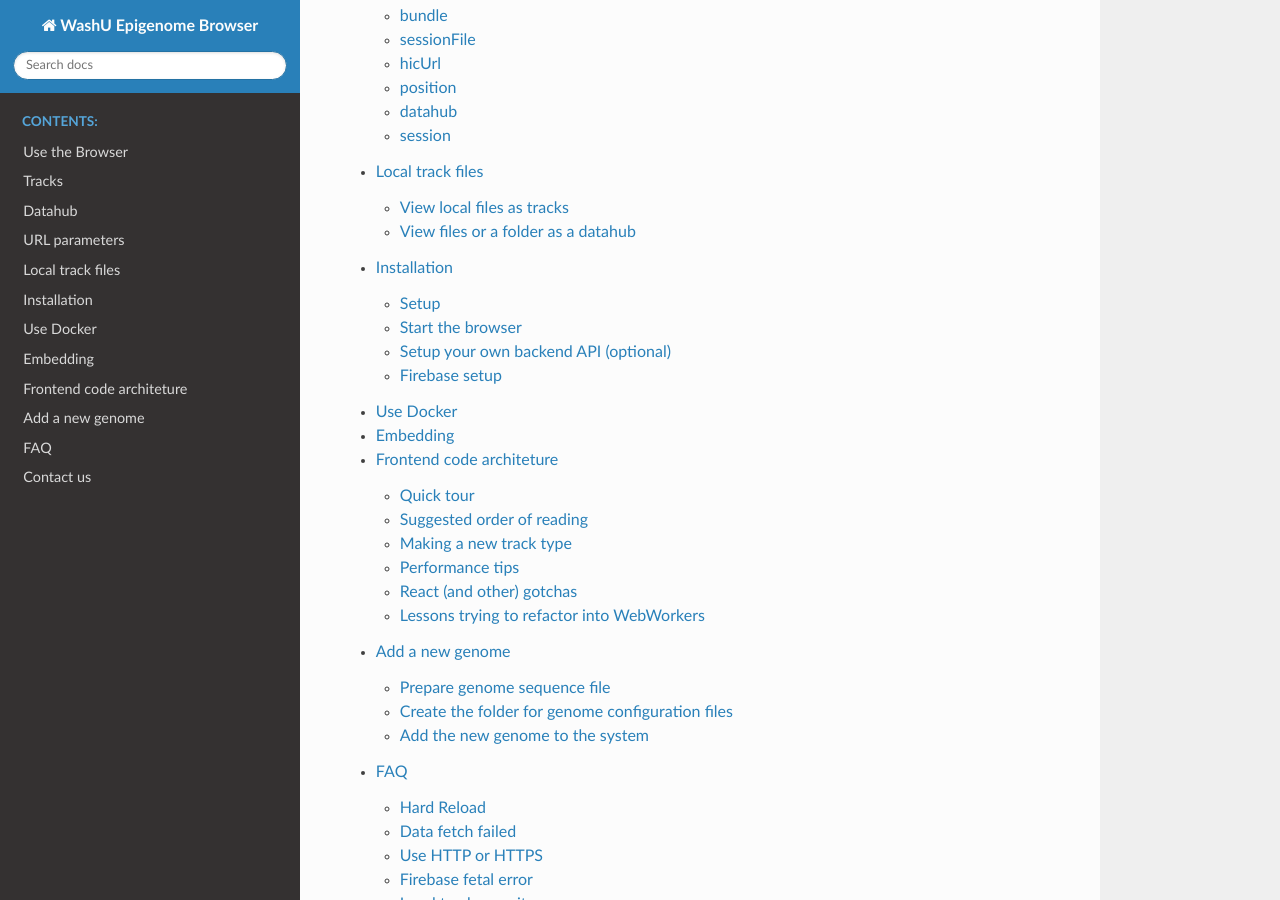
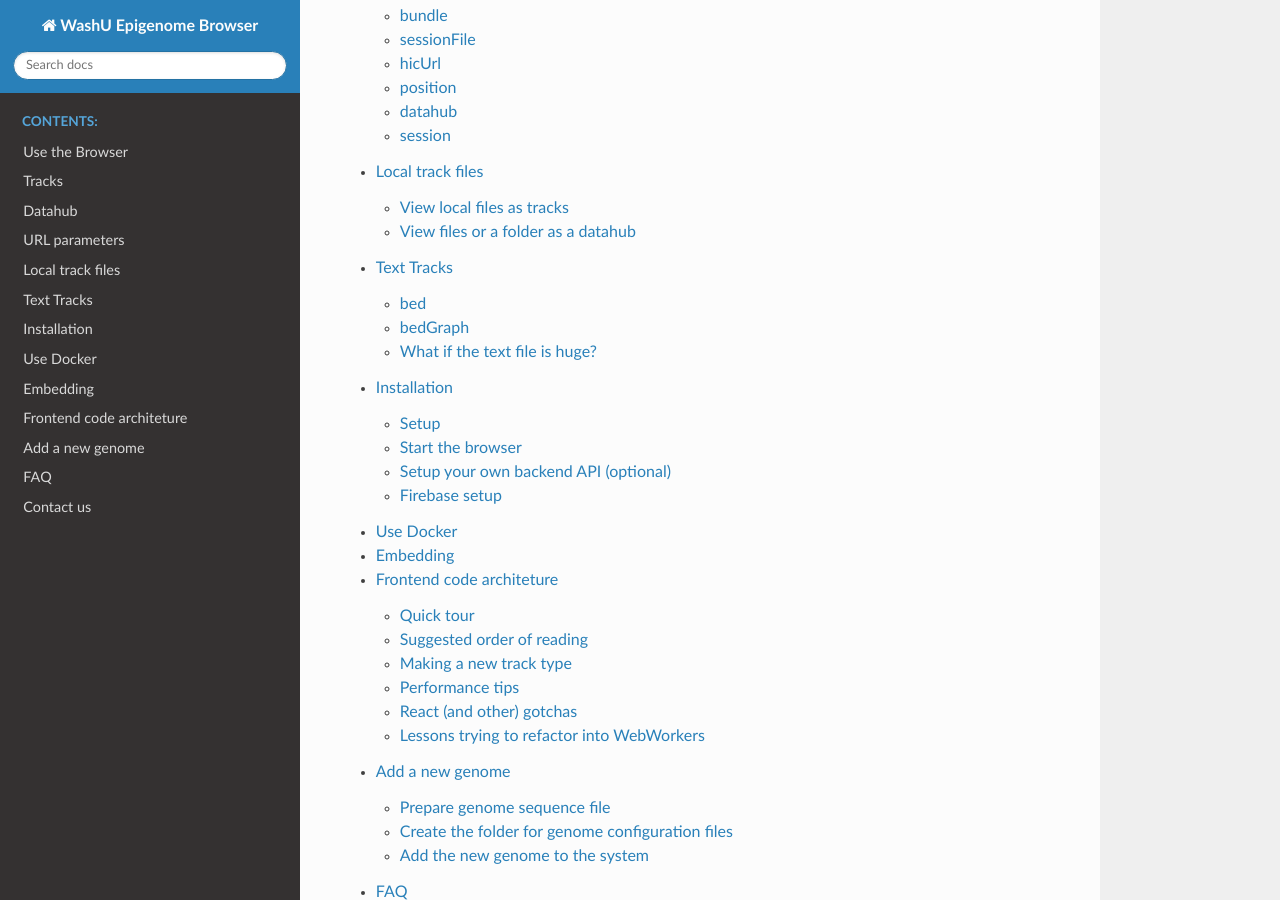
Before and after one commit to lidaof/eg-docs, a Sphinx documentation site: the page built from docs/index.rst, in a window 1280 px wide and 900 px high, scrolled down 1768 px. Built offline with Sphinx 7.4.7 and the Read the Docs theme 2.0.0, drawn with Linux system fonts in a browser that asks for light colours; some of the changed lines change nothing that is shown.

Commit message:
text track

```diff
--- a/docs/index.rst
+++ b/docs/index.rst
@@ -19,6 +19,7 @@
     datahub
     url
     local
+    text
     installation
     add
     faq
--- /dev/null
+++ b/docs/text.rst
@@ -0,0 +1,76 @@
+Text Tracks
+===========
+
+Tracks are usually prepared in binary format for efficient region access, like `bigWig`, `bigBed`, `HiC` and etc.
+Text file format is very flexible, thus caused some trouble for us to standardize the data input.
+While there are some circumstances that text track files could also be useful, it can be very convenient to just upload a text
+file and visualize the data on the browser without formatting the data to a binary format. Also we have received requests that
+adding text files as tracks from our users.
+
+bed
+---
+
+The most common text file would in `bed` format, like this one below::
+
+    chr1	13041	13106	reg1	1	+
+    chr1	753329	753698	reg2	2	+
+    chr1	753809	753866	reg3	3	+
+    chr1	754018	754252	reg4	4	+
+    chr1	754361	754414	reg5	5	+
+    chr1	754431	754492	reg6	6	+
+    chr1	755462	755550	reg7	7	+
+    chr1	761040	761094	reg8	8	+
+    chr1	787470	787560	reg9	9	+
+    chr1	791123	791197	reg10	10	+
+
+Say if we have a text file named ``bed-text.txt`` with the content above. Open the ``Text Tracks`` menu:
+
+.. image:: _static/text_menu.png
+
+This will bring the text track UI:
+
+.. image:: _static/bedtext_1.png
+
+Choose `bed` as the text file type, the choose our text file:
+
+.. image:: _static/bedtext_2.png
+
+After we submit this file, the track is added with the content of our text file:
+
+.. image:: _static/bedtext_3.png
+
+bedGraph
+--------
+
+``bedGraph`` is also very common, it's typically 4 columns bed file like below::
+
+    chr6	52155366	52155379	14
+    chr6	52155379	52155408	13
+    chr6	52155408	52155426	12
+    chr6	52155426	52155433	11
+    chr6	52155433	52155442	10
+    chr6	52155442	52155446	9
+    chr6	52155446	52155472	8
+    chr6	52155472	52155475	9
+    chr6	52155475	52155499	8
+    chr6	52155499	52155501	7
+
+Choose `bedGraph` from the track track UI:
+
+.. image:: _static/bedgraph_text_1.png
+
+The choose the bedGraph text file:
+
+.. image:: _static/bedgraph_text_2.png
+
+The text track file is added:
+
+.. image:: _static/bedgraph_text_3.png
+
+What if the text file is huge?
+------------------------------
+
+If your text track if huge in size, convert to binary format is recommended. However, you can still use the text file if you want.
+Make sure you check the `Use a Worker thread` checkbox, the browser will use a background thread for text file loading.
+
+.. image:: _static/worker_check.png
```
Also changed, not shown: docs/_static/bedgraph_text_1.png (added), docs/_static/bedgraph_text_2.png (added), docs/_static/bedgraph_text_3.png (added), docs/_static/bedtext_1.png (added), docs/_static/bedtext_2.png (added), docs/_static/bedtext_3.png (added), docs/_static/text_menu.png (added), docs/_static/worker_check.png (added).
